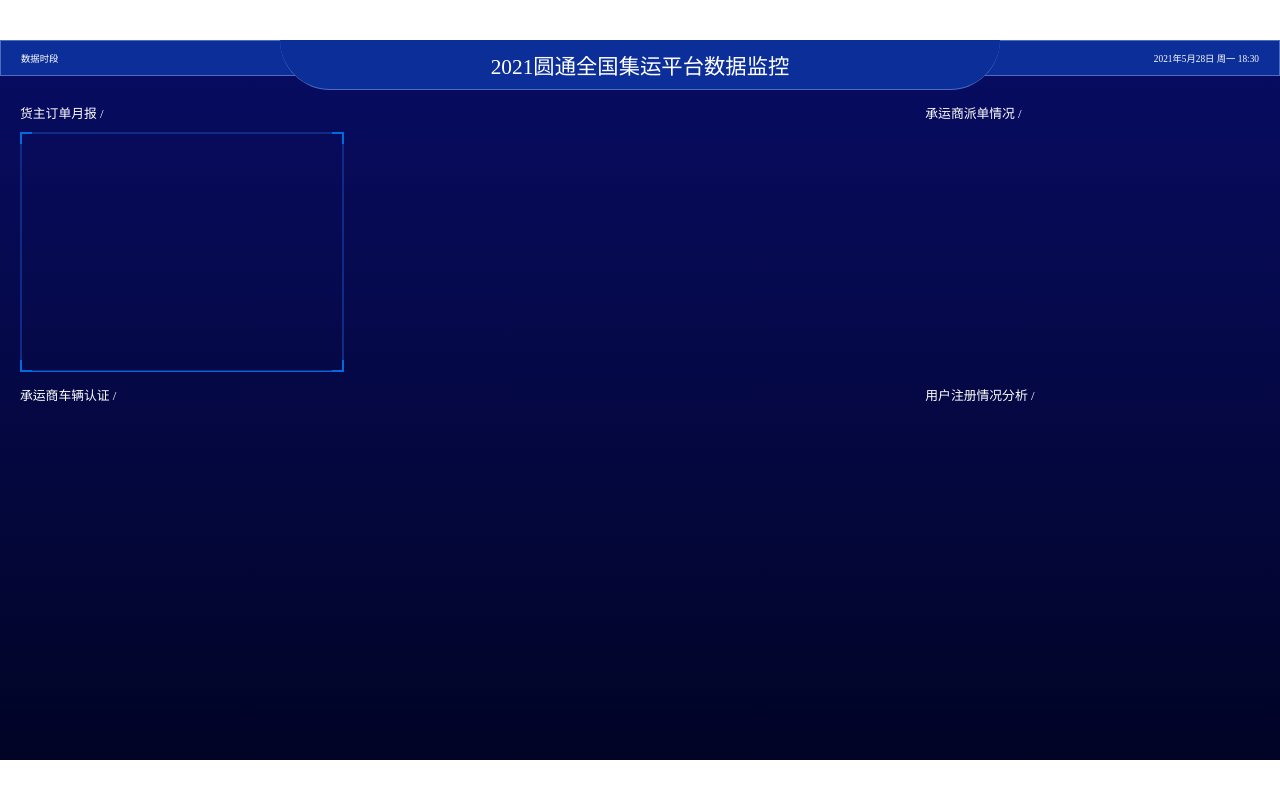
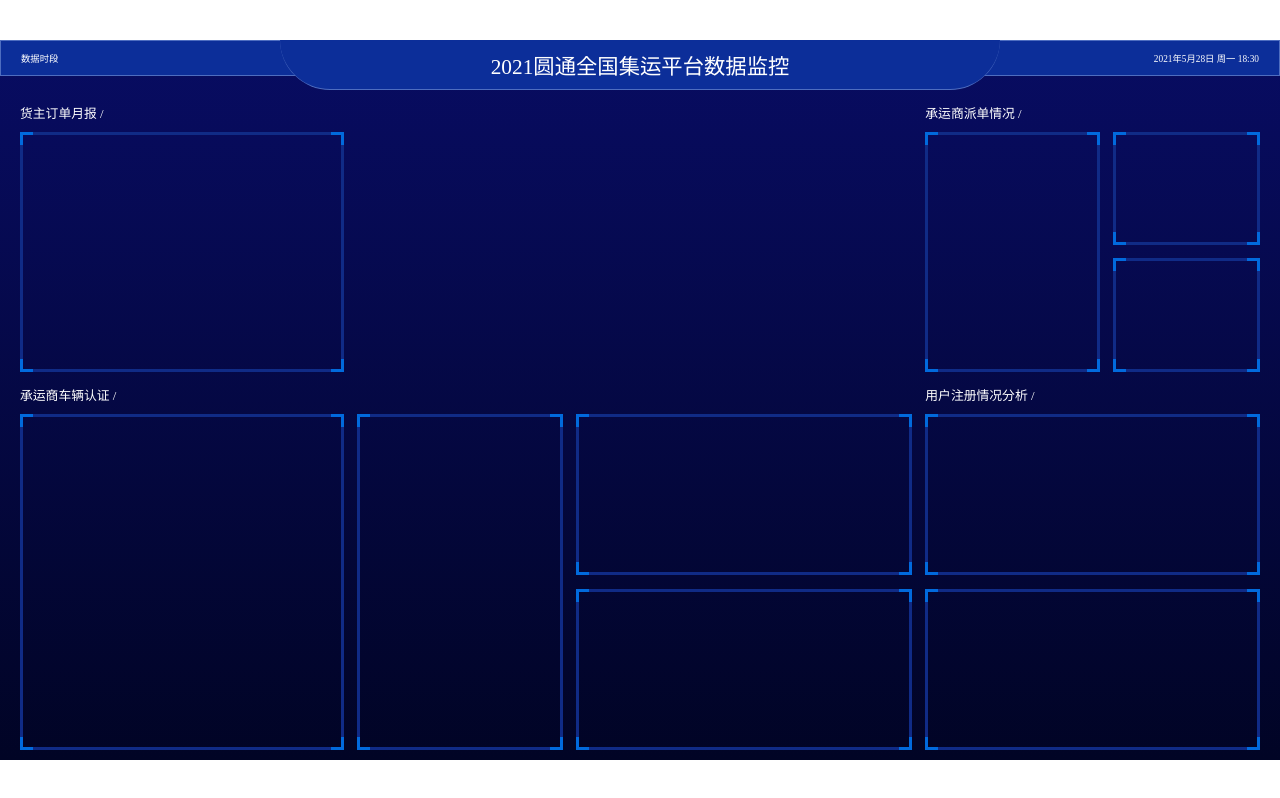
Before and after one commit to leigp555/bigScreen, a Vue app: page / in a window 1280 px wide. Built offline with nearby package versions, Linux system fonts and the light colour scheme.

Commit message:
初始化所有chart

```diff
--- a/src/App.vue
+++ b/src/App.vue
@@ -13,18 +13,36 @@
        <Chart1></Chart1>
      </section>
      <section class="chartB">承运商车辆认证 /</section>
-     <section class="chartBB"></section>
+     <section class="chartBB">
+       <Chart2></Chart2>
+     </section>
      <section class="chartCC"></section>
-     <section class="chartDD"></section>
-     <section class="chartEE"></section>
-     <section class="chartFF"></section>
+     <section class="chartDD">
+       <Chart3></Chart3>
+     </section>
+     <section class="chartEE">
+       <Chart4></Chart4>
+     </section>
+     <section class="chartFF">
+       <Chart5></Chart5>
+     </section>
      <section class="chartG">承运商派单情况 /</section>
-     <section class="chartGA"></section>
-     <section class="chartGB"></section>
-     <section class="chartGC"></section>
+     <section class="chartGA">
+       <Chart6></Chart6>
+     </section>
+     <section class="chartGB">
+       <Chart7></Chart7>
+     </section>
+     <section class="chartGC">
+       <Chart8></Chart8>
+     </section>
      <section class="chartH">用户注册情况分析 /</section>
-     <section class="chartHA"></section>
-     <section class="chartHB"></section>
+     <section class="chartHA">
+       <Chart9></Chart9>
+     </section>
+     <section class="chartHB">
+       <Chart10></Chart10>
+     </section>
    </main>
  </div>
 </template>
@@ -33,6 +51,15 @@
 <script setup lang="ts">
 import {computed} from "vue";
 import Chart1 from "./components/Chart1.vue"
+import Chart2 from "./components/Chart2.vue";
+import Chart3 from "./components/Chart3.vue";
+import Chart4 from "./components/Chart4.vue";
+import Chart5 from "./components/Chart5.vue";
+import Chart6 from "./components/Chart6.vue";
+import Chart7 from "./components/Chart7.vue";
+import Chart8 from "./components/Chart8.vue";
+import Chart9 from "./components/Chart9.vue";
+import Chart10 from "./components/Chart10.vue";
 //通过浏览器宽高以及设计稿比例计算出页面的宽度高度
 const deviceWidth=document.documentElement.clientWidth
 const deviceHeight=document.documentElement.clientHeight
--- a/src/components/Border.vue
+++ b/src/components/Border.vue
@@ -15,7 +15,7 @@
 .borderWrap {
   width: 100%;
   height: 100%;
-  border: 2px solid #016add;
+  border: 3px solid #016add;
 
   position:relative;
   &:before{
@@ -26,7 +26,7 @@
     left: 0;
     right: 0;
     bottom: 0;
-    box-shadow: 12px 0 0 -10px #102b86,-12px 0 0 -10px #102b86,0 11px 0 -10px #102b86,0 -12px 0 -10px #102b86;
+    box-shadow: 13px 0 0 -10px #102b86,-13px 0 0 -10px #102b86,0 13px 0 -10px #102b86,0 -13px 0 -10px #102b86;
 
   }
 }
--- /dev/null
+++ b/src/components/Chart10.vue
@@ -0,0 +1,12 @@
+<template>
+  <Border>
+  </Border>
+</template>
+
+<script lang="ts" setup>
+import Border from './Border.vue'
+</script>
+
+<style lang="scss" scoped>
+
+</style>
--- /dev/null
+++ b/src/components/Chart2.vue
@@ -0,0 +1,15 @@
+<template>
+<Border></Border>
+</template>
+
+<script lang="ts">
+import Border from "./Border.vue"
+export default {
+  components: {Border}
+}
+
+</script>
+
+<style lang="scss" scoped>
+
+</style>
--- /dev/null
+++ b/src/components/Chart3.vue
@@ -0,0 +1,15 @@
+<template>
+  <Border></Border>
+</template>
+
+<script lang="ts">
+import Border from "./Border.vue"
+export default {
+  components: {Border}
+}
+
+</script>
+
+<style lang="scss" scoped>
+
+</style>
--- /dev/null
+++ b/src/components/Chart4.vue
@@ -0,0 +1,15 @@
+<template>
+  <Border></Border>
+</template>
+
+<script lang="ts">
+import Border from "./Border.vue"
+export default {
+  components: {Border}
+}
+
+</script>
+
+<style lang="scss" scoped>
+
+</style>
--- /dev/null
+++ b/src/components/Chart5.vue
@@ -0,0 +1,15 @@
+<template>
+  <Border></Border>
+</template>
+
+<script lang="ts">
+import Border from "./Border.vue"
+export default {
+  components: {Border}
+}
+
+</script>
+
+<style lang="scss" scoped>
+
+</style>
--- /dev/null
+++ b/src/components/Chart6.vue
@@ -0,0 +1,12 @@
+<template>
+  <Border>
+  </Border>
+</template>
+
+<script lang="ts" setup>
+import Border from './Border.vue'
+</script>
+
+<style lang="scss" scoped>
+
+</style>
--- /dev/null
+++ b/src/components/Chart7.vue
@@ -0,0 +1,12 @@
+<template>
+  <Border>
+  </Border>
+</template>
+
+<script lang="ts" setup>
+import Border from './Border.vue'
+</script>
+
+<style lang="scss" scoped>
+
+</style>
--- /dev/null
+++ b/src/components/Chart8.vue
@@ -0,0 +1,12 @@
+<template>
+  <Border>
+  </Border>
+</template>
+
+<script lang="ts" setup>
+import Border from './Border.vue'
+</script>
+
+<style lang="scss" scoped>
+
+</style>
--- /dev/null
+++ b/src/components/Chart9.vue
@@ -0,0 +1,12 @@
+<template>
+  <Border>
+  </Border>
+</template>
+
+<script lang="ts" setup>
+import Border from './Border.vue'
+</script>
+
+<style lang="scss" scoped>
+
+</style>
```
